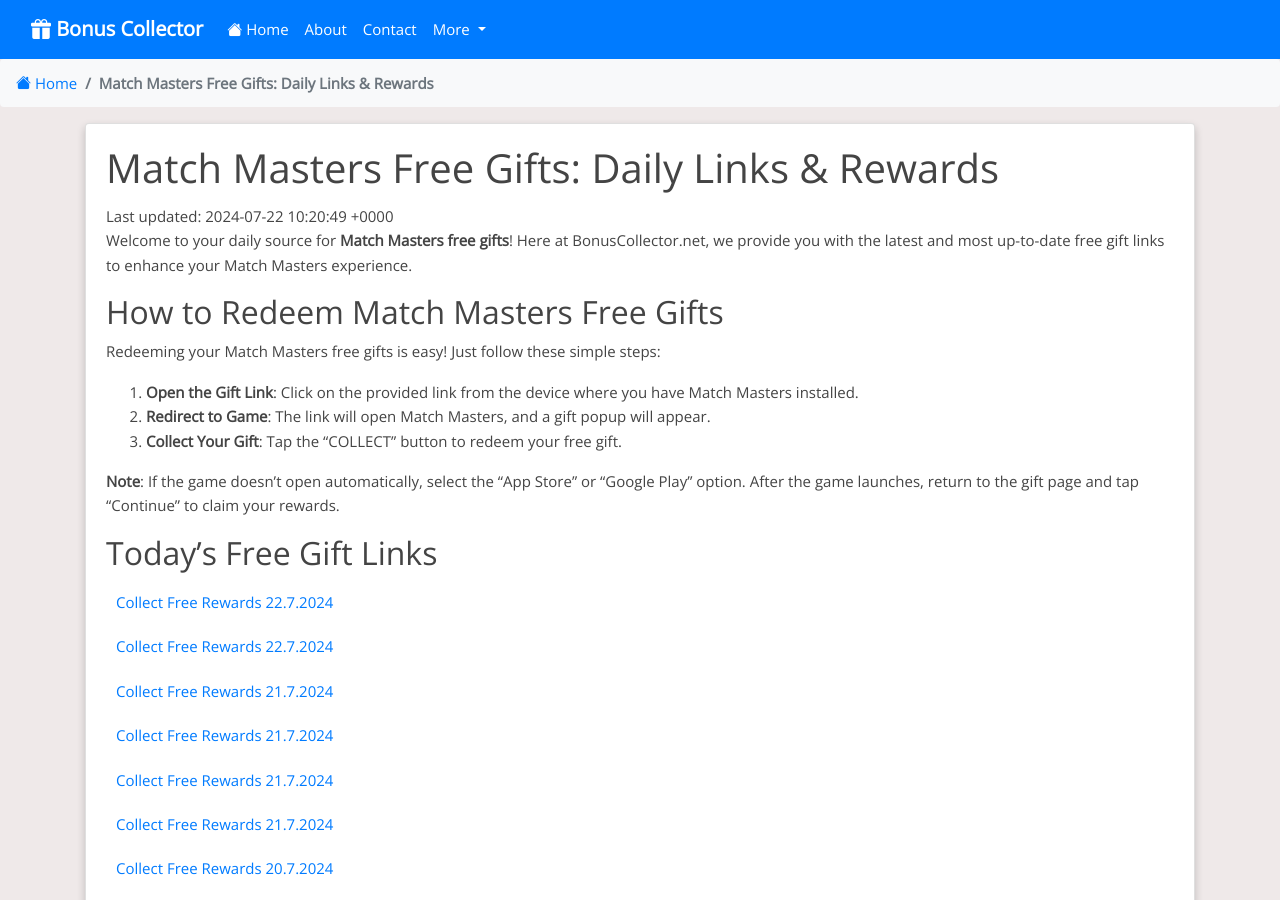
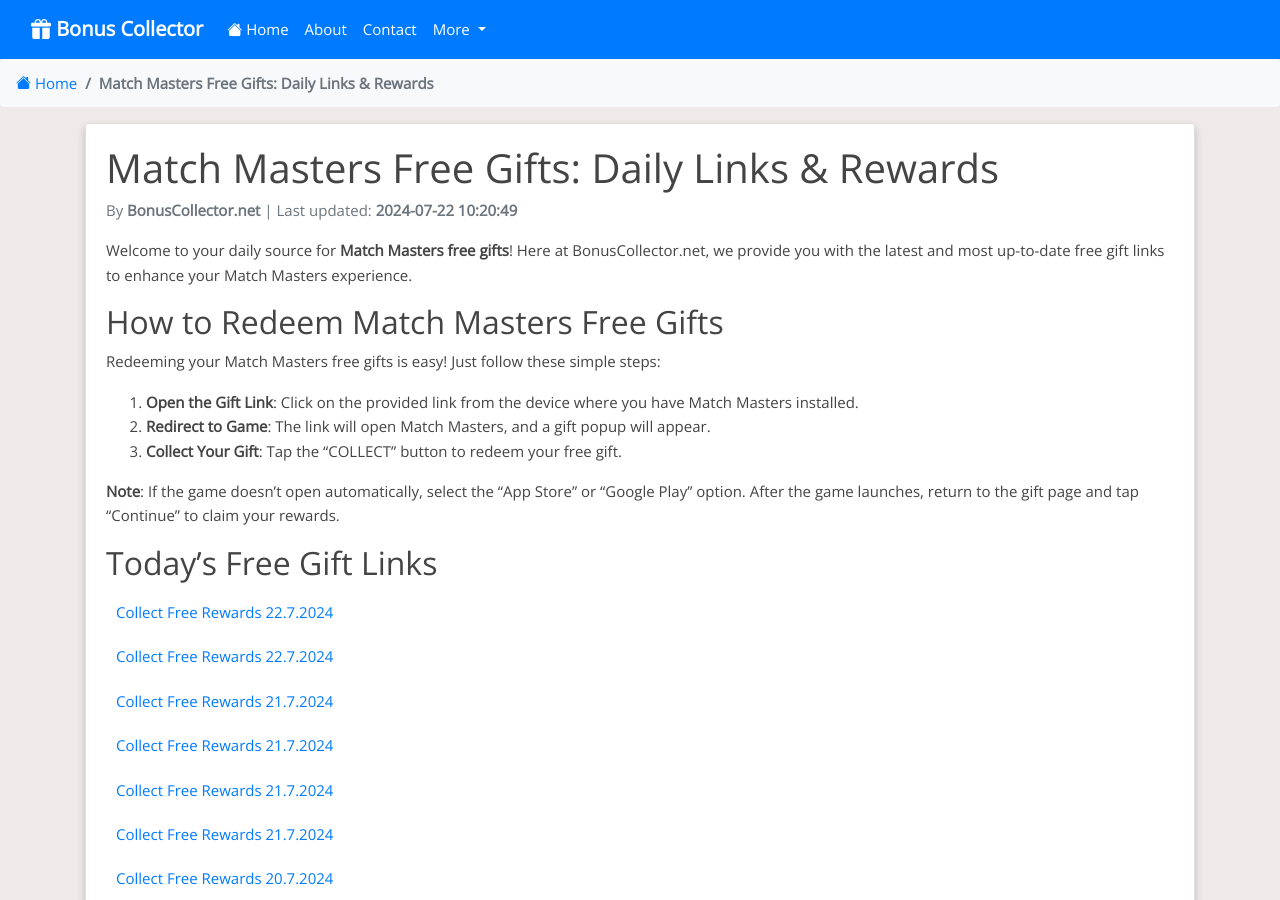
Before and after one commit to Prollad99/bs-net, a Jekyll site: the page built from _posts/2024-06-30-match-masters.md, in a window 1280 px wide and 900 px high. Built offline with Jekyll 4.4.1, drawn with Linux system fonts in a browser that asks for light colours; nearby versions of some CDN libraries; comment, search, counter and statistics services are not loaded.

Commit message:
Update post.html

```diff
--- a/_layouts/post.html
+++ b/_layouts/post.html
@@ -6,18 +6,16 @@
   <div class="card-body">
 
     <h1 class="card-title">{{ page.title }}</h1>
-
-    {% assign include_file = page.include_file %}
-    {% assign include_metadata = site.data.include_files[include_file] %}
-    {% if include_metadata %}
-      <div class="last-modified">
-        Last updated: {{ include_metadata.last_modified }}
-      </div>
-    {% else %}
-      <div class="last-modified">
-        Last updated: Not available
-      </div>
-    {% endif %}
+    <p class="card-subtitle text-muted mb-3">
+      By <strong>{{ page.author }}</strong> |
+      {% assign include_file = page.include_file | prepend: "_includes/" %}
+      {% if site.data.include_files[page.include_file].last_modified %}
+        Last updated:
+        <strong>{{ site.data.include_files[page.include_file].last_modified | date: "%Y-%m-%d %H:%M:%S" }}</strong>
+      {% else %}
+        Last updated: <strong>Not available</strong>
+      {% endif %}
+    </p>
 
     <div class="card-text">{{ content }}</div>
 
```
